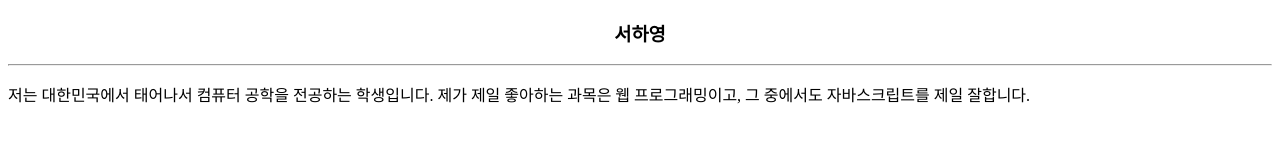
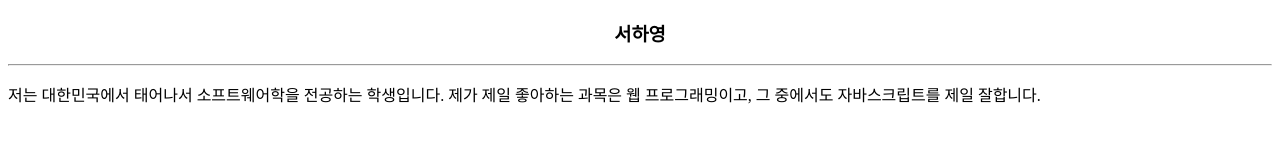
Before and after one commit to yurakiki1315561-alt/me, a plain HTML site: page 20260902/report/Open Challenge01.html in a window 1280 px wide. Drawn offline with Linux system fonts and the light colour scheme.

Commit message:
Update Open Challenge01.html

```diff
--- a/20260902/report/Open Challenge01.html
+++ b/20260902/report/Open Challenge01.html
@@ -22,7 +22,7 @@
 </h3>
 <hr>
 <p>
-저는 대한민국에서 태어나서 컴퓨터 공학을 전공하는 학생입니다.
+저는 대한민국에서 태어나서 소프트웨어학을 전공하는 학생입니다.
 제가 제일 좋아하는 과목은 웹 프로그래밍이고, 그 중에서도 자바스크립트를 제일 잘합니다.
 </p>
 </body>
```
